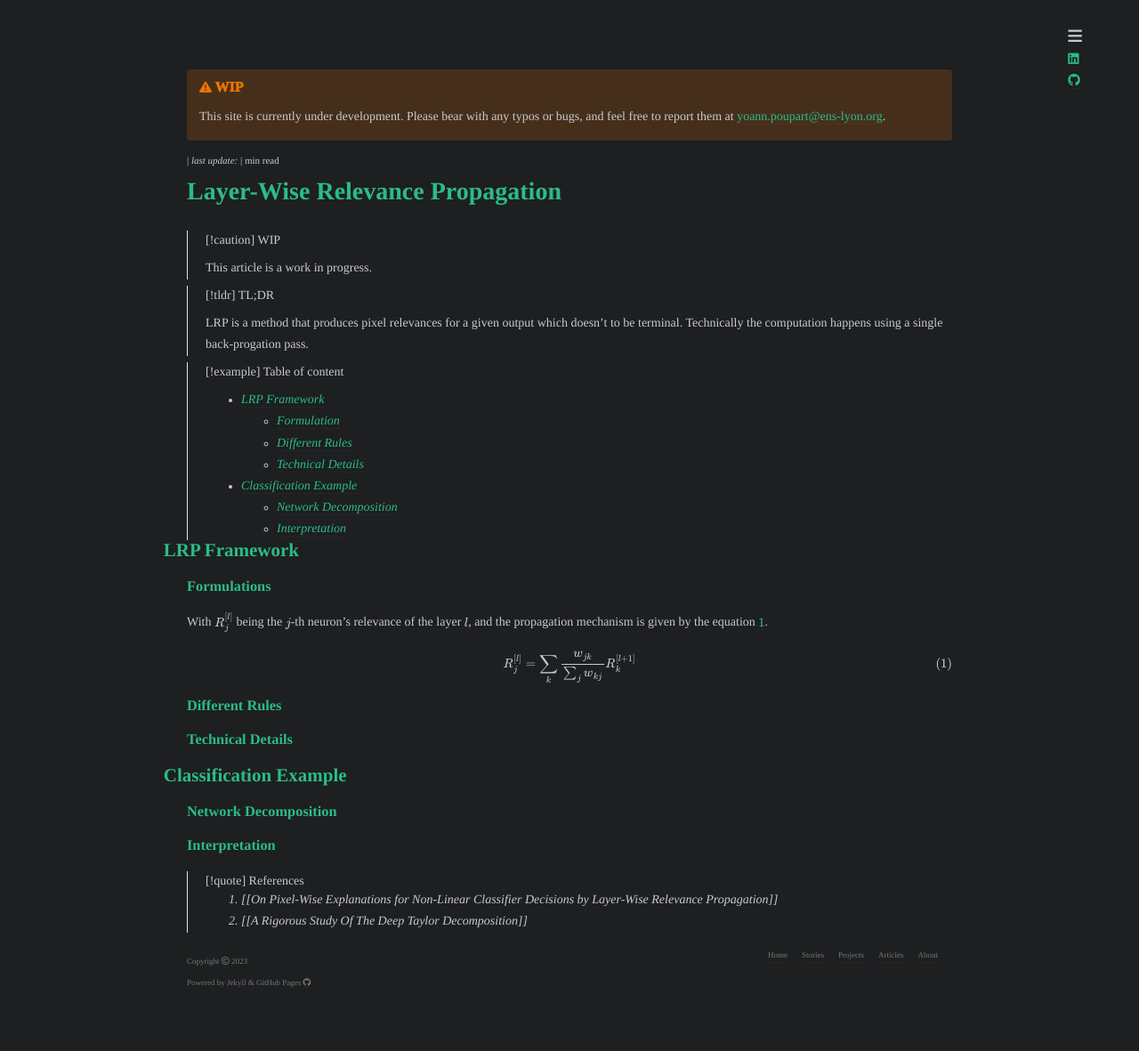
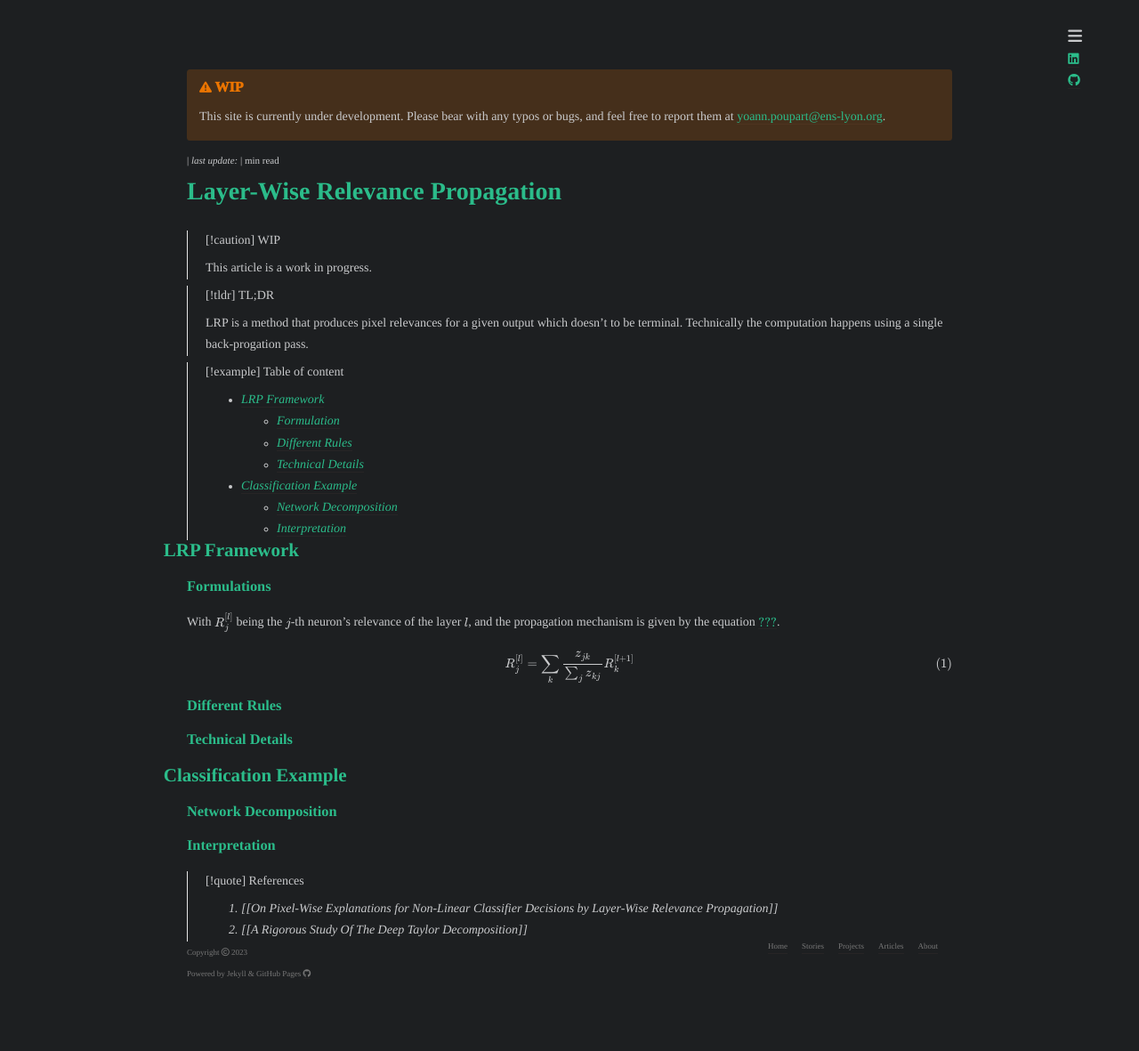
Before and after one commit to yp-edu/yp-edu.github.io, a Jekyll site: the page built from pages/_drafts/layer-wise-relevance-propagation.md, in a window 1280 px wide. Shown: the whole page at 89% size. Built offline with Jekyll 4.4.1, drawn with Linux system fonts in a browser that asks for light colours; nearby versions of some CDN libraries; some web fonts are replaced; Markdown is read by kramdown in place of the engine named in the settings.

Commit message:
new parsing

```diff
--- a/_plugins/custom-mark.rb
+++ b/_plugins/custom-mark.rb
@@ -26,6 +26,8 @@
 class Jekyll::Converters::Markdown
   class CustomMarkProcessor < CommonMark
     def convert(content)
+      content = content.gsub(/\%\\label\{/, '\label{')
+
       html = Kramdown::Document.new(content).to_html
       if DEBUG
         Jekyll.logger.info "CustomMarkProcessor:", "content class: #{content.class}"
--- a/_sass/custom-theme.scss
+++ b/_sass/custom-theme.scss
@@ -96,7 +96,7 @@
   margin:-10px 0 20px;
 }
 
-blockquote ul{
+blockquote ul, blockquote ol{
   margin:0;
 }
 
--- a/pages/_drafts/layer-wise-relevance-propagation.md
+++ b/pages/_drafts/layer-wise-relevance-propagation.md
@@ -38,8 +38,8 @@
 
 $$
 \begin{equation}
-\label{eq:aggregate}
-R_{j}^{[l]}=\sum_{k}\dfrac{w_{jk}}{\sum_j w_{kj}}R_k^{[l+1]}
+%\label{eq:aggregate}
+R_{j}^{[l]}=\sum_{k}\dfrac{z_{jk}}{\sum_j z_{kj}}R_k^{[l+1]}
 \end{equation}
 $$
 
```
